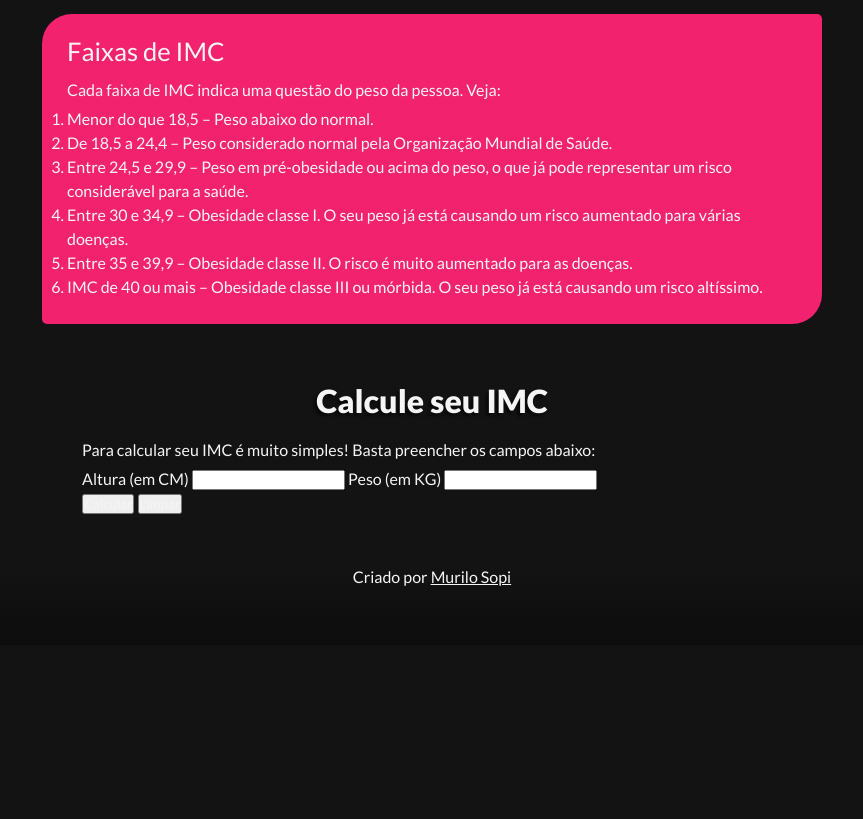
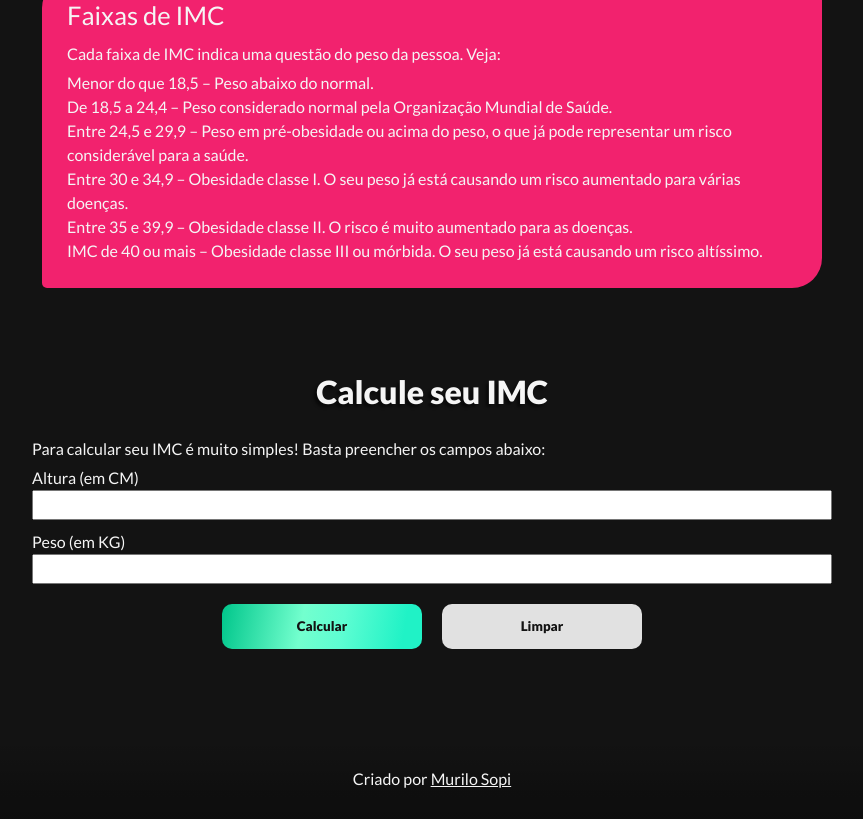
Before and after one commit to murilosopi/my-imc, a plain HTML site: page index.html in a window 1280 px wide. Shown: the part 900-1719 px from the top of the page, without its empty margins (208-1071 px from the left). Before the commit the page ends 1545 px from the top, so only its background shows below. Drawn offline with nearby package versions, Linux system fonts and the light colour scheme.

Commit message:
Create the buttons style

```diff
--- a/assets/css/style.css
+++ b/assets/css/style.css
@@ -20,7 +20,7 @@ body {
 }
 
 section {
-    margin: 40px 0;
+    padding: 30px;
 }
 
 
@@ -29,7 +29,7 @@ section {
     align-items: center;
     justify-content: center;
     flex-direction: column;
-    min-height: 45vh;
+    min-height: 40vh;
     background: linear-gradient(to bottom, rgba(0, 0, 0, 0.281), transparent);
 }
 
@@ -38,7 +38,7 @@ section {
 }
 
 .header-page a {
-    font-size: 1.5em;
+    font-size: 1.2em;
     margin: 20px;
 }
 
@@ -50,20 +50,25 @@ section {
     text-align: center;
     font-size: 2em;
     font-weight: 900;
+    line-height: 1.2em;
     text-shadow: -3px 3px 3px #00000085;
     margin-bottom: 25px;
 }
 
-.faixa-imc {
+.hide-order {
     list-style-type: none;
 }
 
 .container {
     margin: auto;
-    max-width: 700px;
+    max-width: 800px;
 }
 
 .footer-page {
+    display: flex;
+    justify-content: center;
+    align-items: center;
+
     text-align: center;
     width: 100%;
     background: linear-gradient(to top, rgba(0, 0, 0, 0.3), rgba(0, 0, 0, 0.25), rgba(0, 0, 0, 0.1), transparent);
@@ -73,15 +78,68 @@ section {
     margin-top: 50px;
 }
 
-@media (max-width: 850px) {
+
+#form-data {
+    display: flex;
+    flex-direction: column;
+}
+
+.btn-area {
+    display: flex;
+    justify-content: center;
+}
+
+input {
+    color: #131313;
+    padding: 5px;
+    margin-bottom: 10px;
+}
+
+.btn-form {
+    border: none;
+    font-weight: bold;
+    width: 200px;
+    line-height: 35px;
+    color: #131313;
+    margin: 10px;
+    border-radius: 10px;
+    padding: 5px;
+    transition: .5s;
+}
+
+.btn-gray {
+    --main-btn-color: rgb(225, 225, 225);
+    background: var(--main-btn-color);
+}
+
+
+.btn-green {
+    --main-btn-color: rgb(0, 255, 179);
+    background-color: var(--main-btn-color);
+    background: linear-gradient(100deg, rgba(0,198,139,1) 0%, rgba(115,255,206,1) 40%, rgb(93 253 210) 60%, rgba(32,242,198,1) 90%);
+}
+
+.btn-gray:hover, .btn-green:hover{
+    color: white;
+    outline: 4px solid var(--main-btn-color);
+    background: none;
+}
+
+@media (max-width: 768px) {
     .card:nth-child(3) {
         flex-grow: 0;
     }
 }
 
-@media (max-width: 700px) {
-    .container-cards {
-        flex-direction: column;
-        align-items: center;
+@media (max-width: 425px) {
+    .header-page nav a {
+        text-align: center;
+        display: block;
     }
 }
+
+@media (max-width: 375px) {
+    .header-page {
+        font-size: 0.9em;
+    }
+}
--- a/index.html
+++ b/index.html
@@ -71,8 +71,8 @@
                     </label>
                     <input type="number" id="txtpeso">
                     <div class="btn-area">
-                        <button type="submit" class="btn-green">Calcular</button>
-                        <button type="reset" class="btn-gray">Limpar</button>
+                        <button type="submit" class="btn-form btn-green">Calcular</button>
+                        <button type="reset" class="btn-form btn-gray">Limpar</button>
                     </div>
                 </form>
             </div>
```
